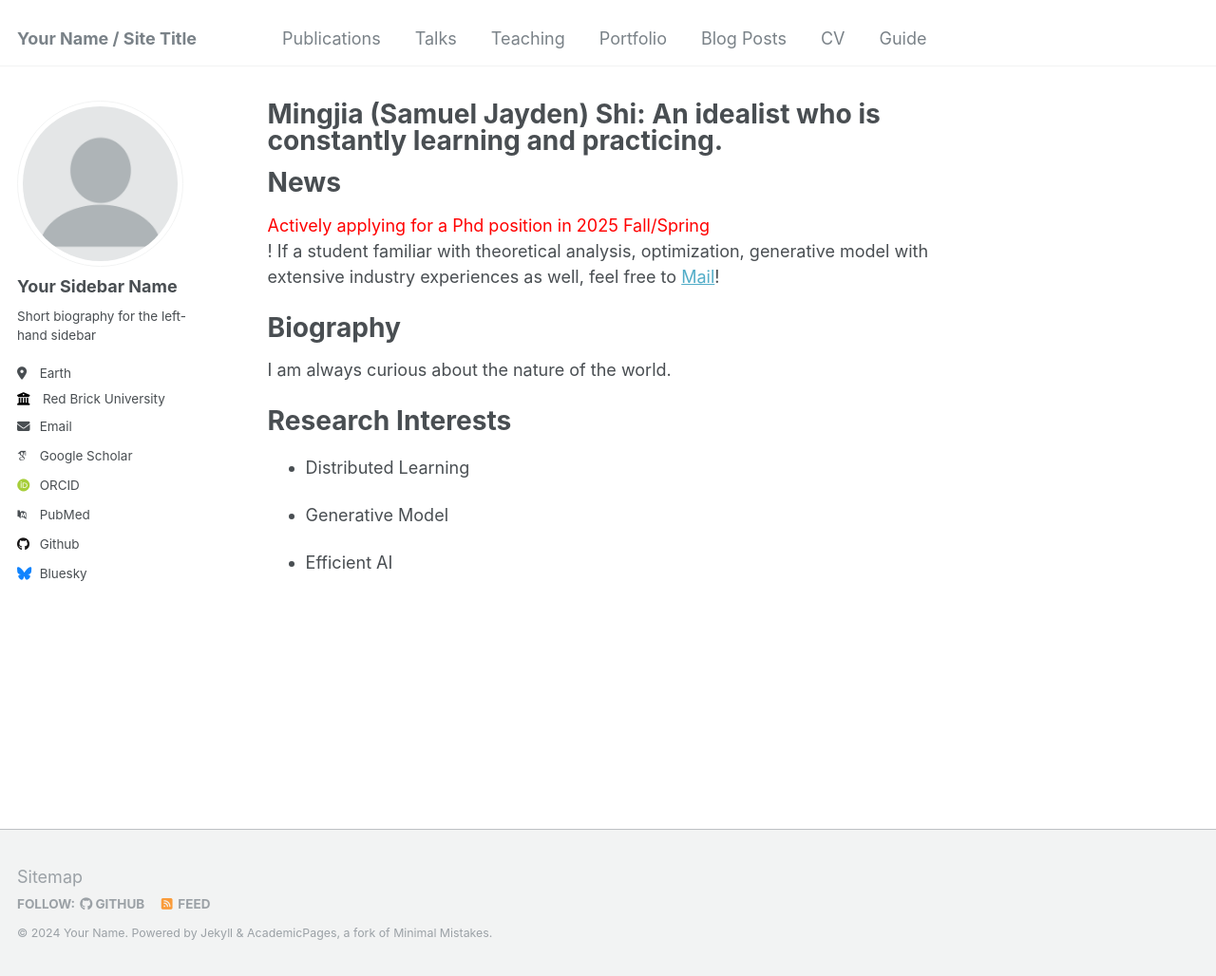
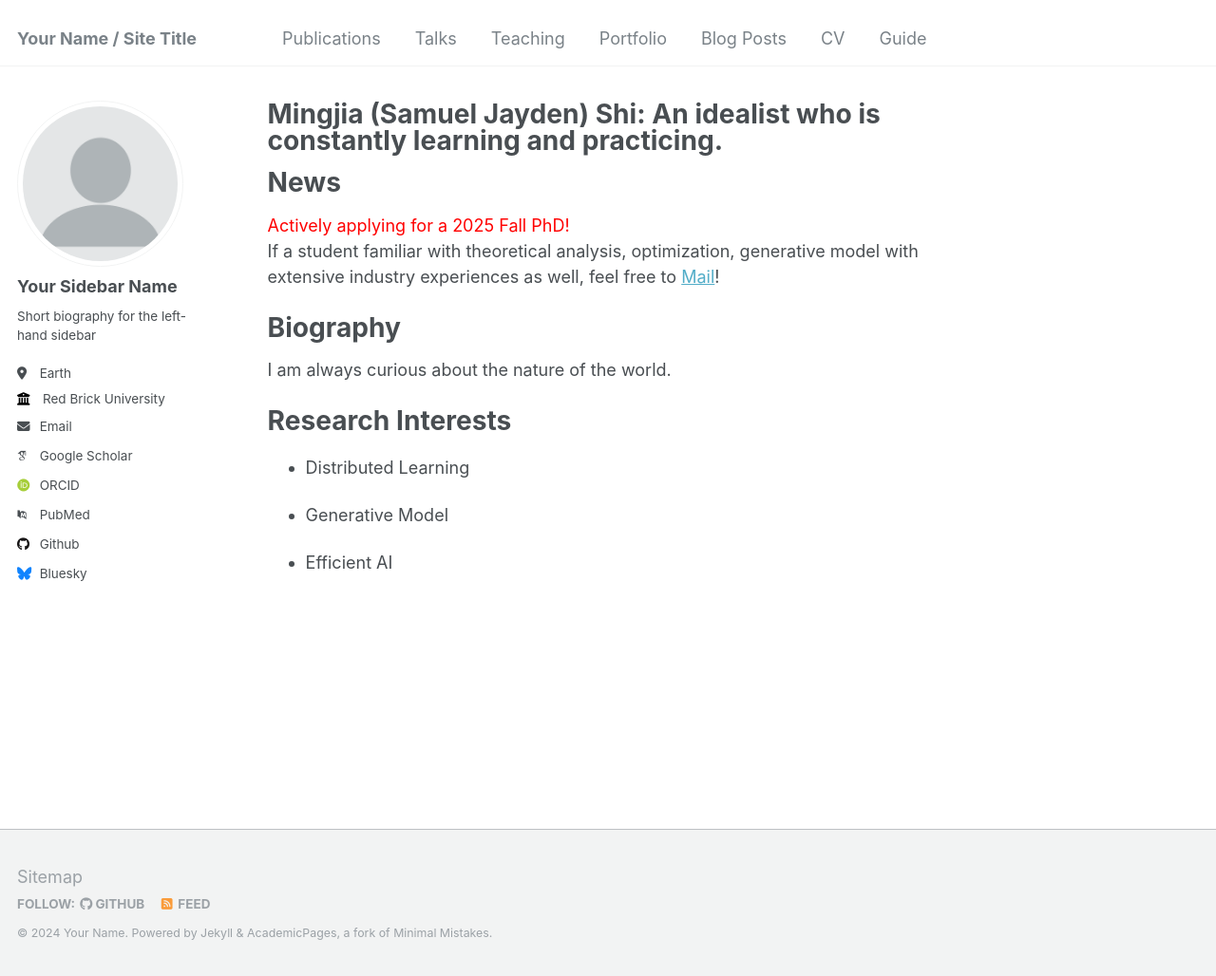
Before and after one commit to BDeMo/homepage, a Jekyll site: the page built from _pages/about.md, in a window 1280 px wide and 1028 px high. Shown: the whole window at 95% size. Built offline with Jekyll 4.4.1, drawn with Linux system fonts in a browser that asks for light colours; some web fonts are replaced.

Commit message:
building

```diff
--- a/_pages/about.md
+++ b/_pages/about.md
@@ -9,7 +9,7 @@ redirect_from:
 
 News
 ======
-<font color="red">Actively applying for a Phd position in 2025 Fall/Spring </font>! If a student familiar with theoretical analysis, optimization, generative model with extensive industry experiences as well, feel free to [Mail](3101ihs@gmail.com)!
+<font color="red">Actively applying for a 2025 Fall PhD!</font> If a student familiar with theoretical analysis, optimization, generative model with extensive industry experiences as well, feel free to [Mail](3101ihs@gmail.com)!
 
 Biography
 ======
```
